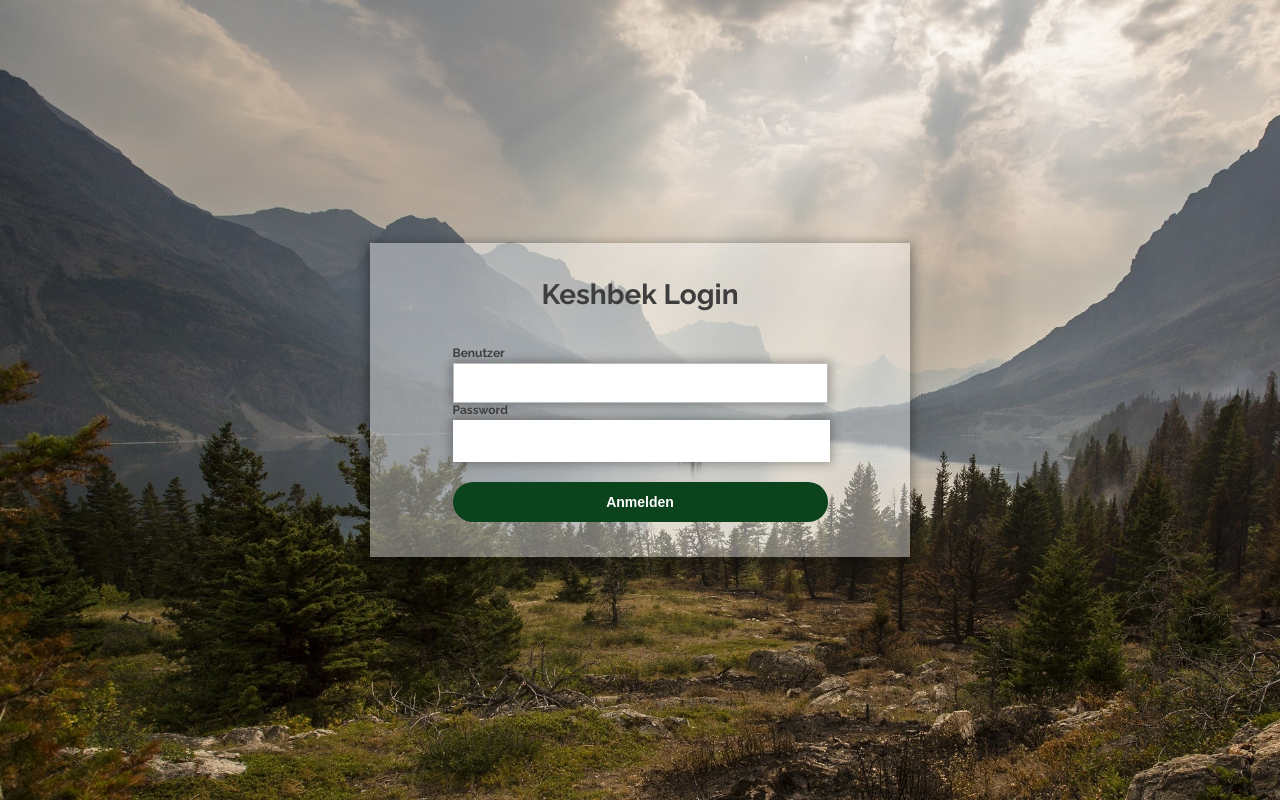
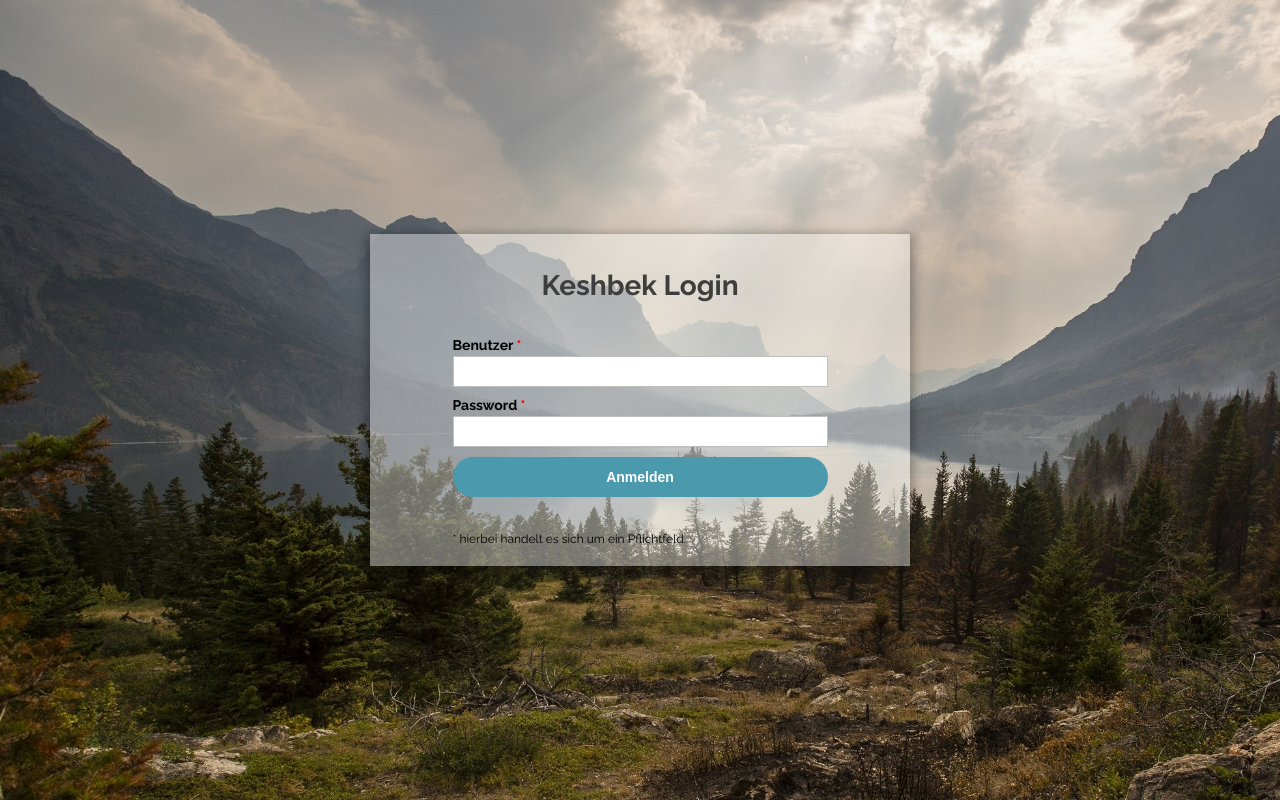
Before and after one commit to Goltfisch/keshbek-client, a Vue app: page /login in a window 1280 px wide. Built offline with nearby package versions, Linux system fonts and the light colour scheme; what @websanova/vue-auth would draw is missing.

Commit message:
Add form-component to login-form.

```diff
--- a/src/components/form/Form.vue
+++ b/src/components/form/Form.vue
@@ -50,6 +50,7 @@ export default{
 .form-wrapper input[type=time],
 .form-wrapper input[type=url],
 .form-wrapper input[type=email],
+.form-wrapper input[type=password],
 .form-wrapper textarea,
 .form-wrapper select{
 	box-sizing: border-box;
@@ -73,6 +74,7 @@ export default{
 .form-wrapper input[type=time]:focus,
 .form-wrapper input[type=url]:focus,
 .form-wrapper input[type=email]:focus,
+.form-wrapper input[type=password]:focus,
 .form-wrapper textarea:focus,
 .form-wrapper select:focus{
 	-moz-box-shadow: 0 0 8px #88D5E9;
--- a/src/pages/Login.vue
+++ b/src/pages/Login.vue
@@ -6,31 +6,48 @@
                     <li v-for="error in errors">{{ error }}</li>
                 </ul>
         </div>
-        <div class="form-wrapper">
+        <div class="login-form-wrapper">
             <h1 class="login-headline">Keshbek Login</h1>
-            <form @submit="onLogin">
-                <label class="login-label" for="_username">Benutzer</label>
-                <input type="text" id="_username" class="login-input" name="_username" v-model="login._username" />
 
-                <label class="login-label" for="_password">Password</label>
-                <input type="password" id="_password" class="login-input" name="_password" v-model="login._password" />
 
-                <button class="login-button">Anmelden</button>
-            </form>
+            <component-form :submitHandler="onLogin">
+                <component-form-input
+                    name="username"
+                    label="Benutzer"
+                    required="true"
+                    v-model="login.username">
+                </component-form-input>
+
+                <component-form-input
+                    name="password"
+                    label="Password"
+                    type="password"
+                    required="true"
+                    v-model="login.password">
+                </component-form-input>
+
+                <template slot="button">
+                    <button type="submit" name="submit" class="login-button">
+                        Anmelden
+                    </button>
+                </template>
+            </component-form>
         </div>
     </div>
 </template>
 
 <script>
+import ComponentForm from './../components/form/Form.vue';
+import ComponentFormInput from './../components/form/FormInput.vue';
+
 export default {
     data() {
         return {
             login: {
-                    _username: '',
-                    _password: ''
+                username: '',
+                password: ''
             },
-                authFaild: false,
-                errors: {}
+            errors: []
         }
     },
     methods: {
@@ -39,21 +56,9 @@
 
             this.errors = {};
 
-                if (!this.login._username) {
-                    this.errors["_username"] = "Der angegebene Benutzername ist leer.";
-                }
-
-                if (!this.login._password) {
-                    this.errors["_password"] = "Das angegebene Passwort ist leer.";
-                }
-
-                if (Object.keys(this.errors).length !== 0) {
-                    return;
-                }
-
             const data = {
-                    username: this.login._username,
-                    password: this.login._password
+                username: this.login.username,
+                password: this.login.password
             };
 
             this.$auth.login({
@@ -67,10 +72,15 @@
                         this.errors["auth"] = "Ein ungekannter Fehler ist aufgetreten.";
                     }
 
+                    //force update because the site wont reload automatically
                     this.$forceUpdate();
                 }
             })
         }
+    },
+    components: {
+        ComponentForm,
+        ComponentFormInput
     }
 }
 </script>
@@ -104,7 +114,7 @@
     color: #3e3e3e;
 }
 
-    .login-wrapper .form-wrapper {
+.login-wrapper .login-form-wrapper {
     width: 500px;
     margin: 0 auto;
     top: 50%;
@@ -117,9 +127,13 @@
     box-shadow: 0px 4px 10px 4px rgba(0, 0, 0, 0.3);
 }
 
-    .login-wrapper .form-wrapper form {
+.login-wrapper .login-form-wrapper form {
     width: 75%;
     margin: 0 auto;
+}
+
+.login-wrapper .login-form-wrapper .required-text {
+    color: black;
 }
 
 .login-label {
--- a/src/pages/Overview.vue
+++ b/src/pages/Overview.vue
@@ -52,26 +52,50 @@
         <component-modal v-if="showEditTransactionModal" @close="onCloseEditTransactionModal">
             <h3 slot="header">Transaktion bearbeiten</h3>
             <div slot="body">
-                <form @submit.prevent="onSaveTransaction" class="form">
-                    <label>Kreditor ID</label>
-                    <input type="text" name="creditorId" placeholder="1" v-model="transaction.creditorId" />
+                <component-form :submitHandler="onSaveTransaction">
+                    <component-form-input
+                        name="creditorId"
+                        label="Kreditor ID"
+                        placeholder="1"
+                        required="true"
+                        v-model="transaction.creditorId">
+                    </component-form-input>
+                    <component-form-input
+                        name="debitorId"
+                        label="Debitor ID"
+                        placeholder="2"
+                        required="true"
+                        v-model="transaction.debitorId">
+                    </component-form-input>
+                    <component-form-input
+                        name="amount"
+                        label="Wert"
+                        required="true"
+                        v-model="transaction.amount">
+                    </component-form-input>
+                    <component-form-input
+                        name="reason"
+                        label="Grund"
+                        placeholder="Essen"
+                        required="true"
+                        v-model="transaction.reason">
+                    </component-form-input>
+                    <component-form-input
+                        name="transactionDate"
+                        label="Datum"
+                        placeholder="01.01.2018"
+                        required="true"
+                        v-model="transaction.transactionDate">
+                    </component-form-input>
 
-                    <label>Debitor ID</label>
-                    <input type="text" name="debitorId" placeholder="2" v-model="transaction.debitorId" />
-
-                    <label>Wert</label>
-                    <input type="text" name="amount" placeholder="" v-model="transaction.amount" />
-
-                    <label>Grund</label>
-                    <input type="text" name="reason" placeholder="Essen" v-model="transaction.reason" />
-
-                    <label>Datum</label>
-                    <input type="text" name="transactionDate" placeholder="01.01.2019" v-model="transaction.transactionDate" />
-                </form>
+                    <template slot="button">
+                        <button type="submit" name="submit" class="modal-default-button">
+                            Speichern
+                        </button>
+                    </template>
+                </component-form>
             </div>
-            <button slot="footer" class="modal-default-button" @click="onSaveTransaction">
-                Speichern
-            </button>
+            <div slot="footer"></div>
         </component-modal>
 
         <h1 class="headline">
```
Lines whose indentation alone changed are shown as unchanged.
